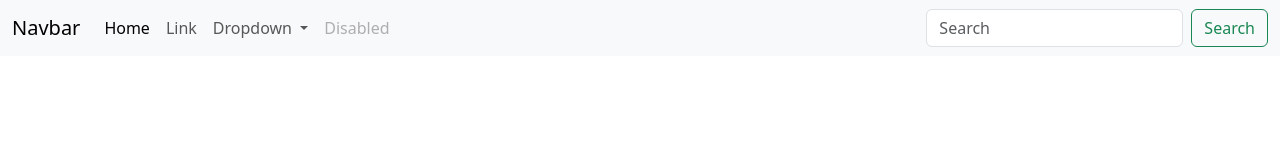
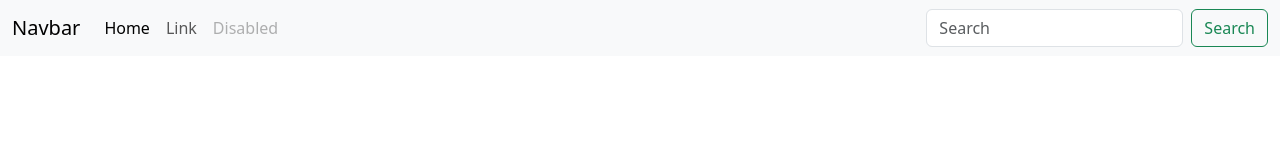
Before and after one commit to MustakAhmedKafy/grocery_shop, a Vue app: page / in a window 1280 px wide. Shown: the top 160 px of the page. Built offline with nearby package versions, Linux system fonts and the light colour scheme.

Commit message:
nav change

```diff
--- a/src/components/Navbar.vue
+++ b/src/components/Navbar.vue
@@ -22,23 +22,7 @@
           <li class="nav-item">
             <a class="nav-link" href="#">Link</a>
           </li>
-          <li class="nav-item dropdown">
-            <a
-              class="nav-link dropdown-toggle"
-              href="#"
-              role="button"
-              data-bs-toggle="dropdown"
-              aria-expanded="false"
-            >
-              Dropdown
-            </a>
-            <ul class="dropdown-menu">
-              <li><a class="dropdown-item" href="#">Action</a></li>
-              <li><a class="dropdown-item" href="#">Another action</a></li>
-              <li><hr class="dropdown-divider" /></li>
-              <li><a class="dropdown-item" href="#">Something else here</a></li>
-            </ul>
-          </li>
+
           <li class="nav-item">
             <a class="nav-link disabled" aria-disabled="true">Disabled</a>
           </li>
```
